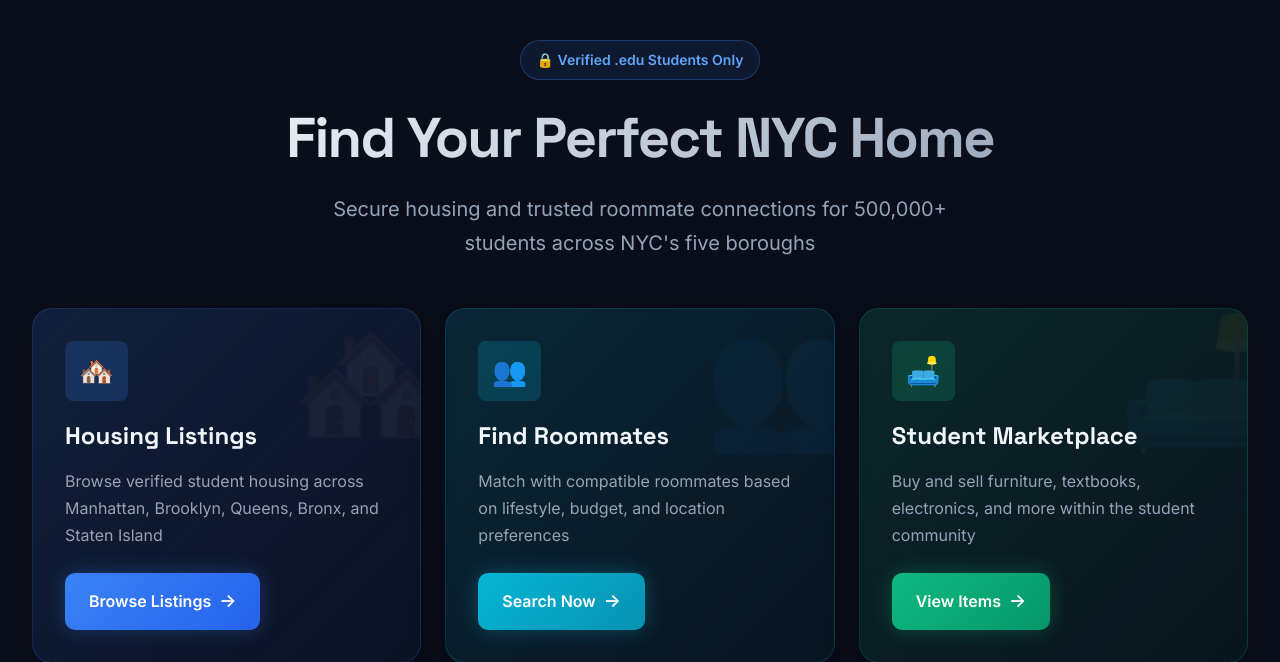
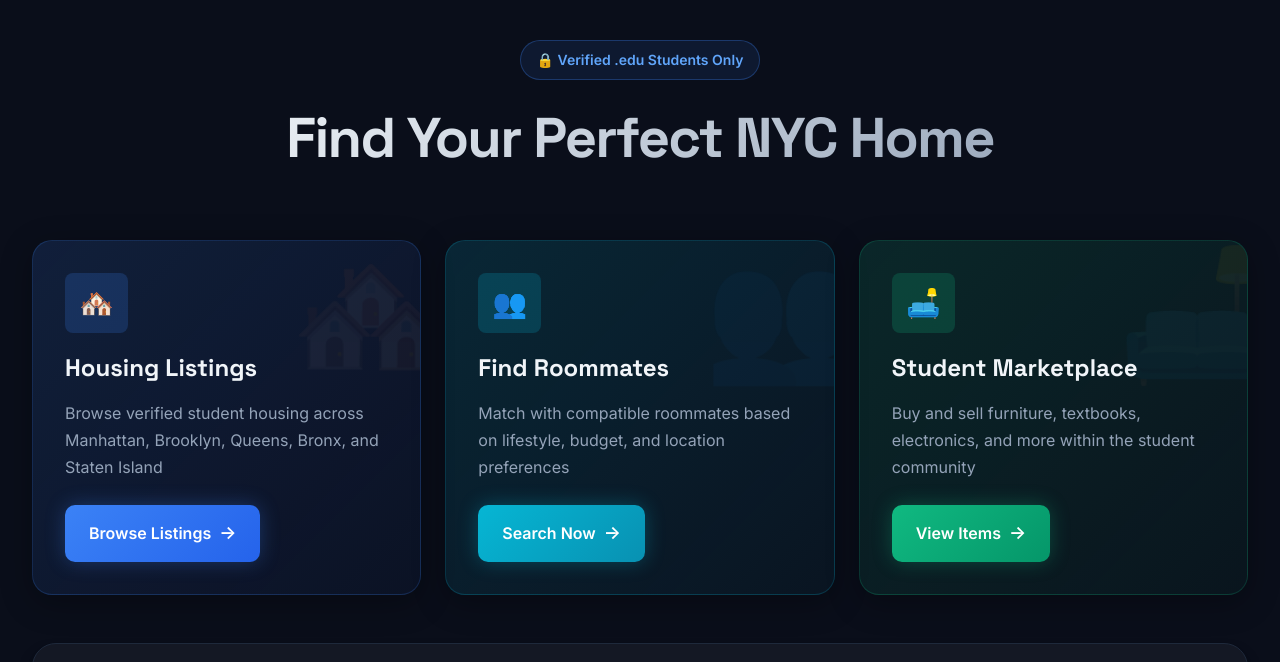
Before and after one commit to gcivil-nyu-org/team5-wed-fall25, a Django app: page / in a window 1280 px wide. Shown: the part 167-829 px from the top of the page. Run offline with Django 5.2, Linux system fonts and the light colour scheme; the visitor is signed in with stand-in values (Sample User, id 1).

Commit message:
removed the 'trusted by 500,000 users' line from the home page

```diff
--- a/templates/home.html
+++ b/templates/home.html
@@ -16,9 +16,6 @@
     <h1 class="hero-title">
         Find Your Perfect NYC Home
     </h1>
-    <p class="hero-description">
-        Secure housing and trusted roommate connections for 500,000+ students across NYC's five boroughs
-    </p>
 </div>
 
 <!-- Feature Cards Grid -->
```
